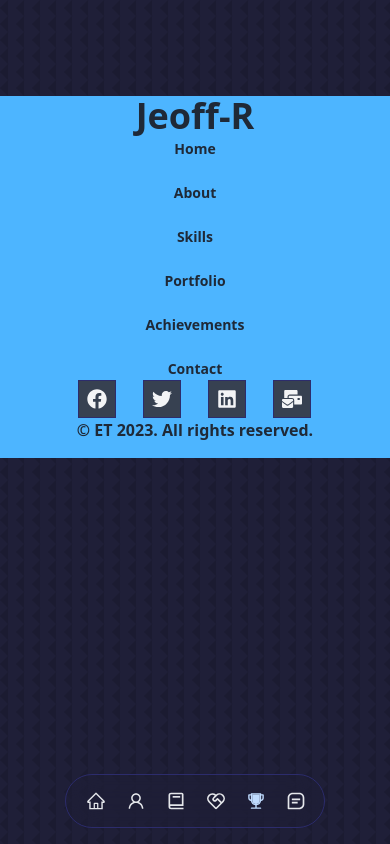
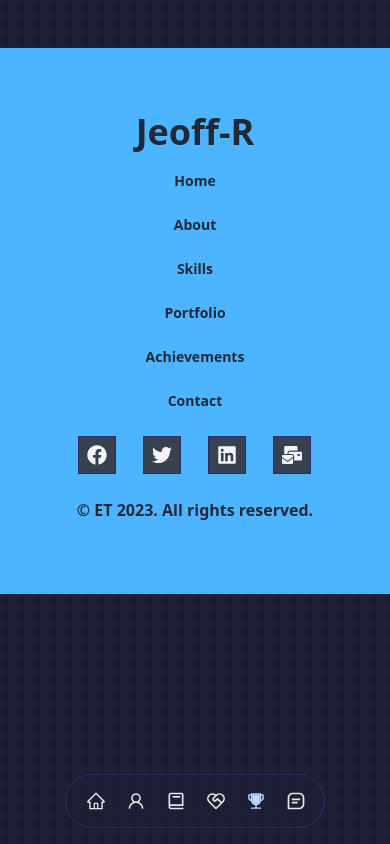
Before and after one commit to jeoff23/jeoff2023portfolio, a Next.js app: page /Footer in a window 390 px wide. Built offline with nearby package versions, Linux system fonts and the light colour scheme.

Commit message:
Fixing Console Error

```diff
--- a/app/Achievements/page.tsx
+++ b/app/Achievements/page.tsx
@@ -15,10 +15,10 @@ function Achievements() {
             <div className='max-w-7xl mx-auto mt-16'>
                 <div className='lg:flex lg:justify-between lg:flex-row flex flex-col items-center text-center mx-5'>
                     <div className='mb-7 border-2 border-midnight transition-shadow mr-4 hover:bg-blue-500 p-6 lg:w-1/2 w-full rounded-2xl bg-darkteal bg-gradient-to-l from-midnight to-transparent'>
-                        <Image src={award} alt="" className='rounded-3xl' />
+                        <Image src={award} alt="award" className='rounded-3xl' />
                     </div>
                     <div className='border-2 border-midnight hover:bg-blue-500 p-6 lg:w-1/2 w-full rounded-2xl bg-darkteal bg-gradient-to-r from-midnight to-transparent'>
-                        <Image src={certificate} alt="" className='rounded-3xl' />
+                        <Image src={certificate} alt="certificate" className='rounded-3xl' />
                     </div>
                 </div>
             </div>
--- a/app/Footer/page.tsx
+++ b/app/Footer/page.tsx
@@ -4,9 +4,9 @@ import { FaFacebook, FaTwitter, FaLinkedin, FaMailBulk } from "react-icons/fa"
 
 function Footer() {
     return (
-        <div className='lg:pt-32 pt-24'>
-            <div className='text-center text-gray-400 text-md font-semibold lg:h-1/2 h-3/4 bg-hex flex flex-col justify-evenly'>
-                <h1 className='text-4xl text-gray-800 hover:text-gray-100 font-bold'>Jeoff-R</h1>
+        <div className='lg:pt-32 pt-12'>
+            <div className='text-center text-gray-400 text-md font-semibold lg:h-96 bg-hex flex flex-col justify-evenly py-16 lg:pb-4'>
+                <h1 className='text-4xl text-gray-800 hover:text-gray-100 font-bold mb-4'>Jeoff-R</h1>
                 <div className='lg:flex lg:flex-row flex flex-col text-gray-800 w-1/3 mx-auto justify-evenly'>
                     <Link href="/">
                         <div className='mb-5 lg:mb-0'>
@@ -40,7 +40,7 @@ function Footer() {
                         <span className='text-sm font-semibold hover:text-gray-200'>Contact</span>
                     </Link>
                 </div>
-                <div className='flex flex-row lg:w-1/6 w-2/3 mx-auto justify-around items-center '>
+                <div className='flex flex-row lg:w-1/6 w-2/3 mx-auto justify-around items-center lg:py-4 py-6'>
                     <span className='border p-2 bg-gray-700 border-darkteal hover:bg-hex' >
                         <Link href="https://www.facebook.com/iemjeoff/" target="_blank">
                             <FaFacebook className="text-xl text-gray-100 hover:text-midnight" data-bs-toggle="tooltip" title='Facebook' />
@@ -65,7 +65,7 @@ function Footer() {
 
                     </span>
                 </div>
-                <div className='mb-4 text-gray-800'>
+                <div className='lg:mb-10 mb-2 text-gray-800'>
                     &copy; ET 2023. All rights reserved.
                 </div>
             </div>
--- a/app/Header/Topbar.tsx
+++ b/app/Header/Topbar.tsx
@@ -1,4 +1,3 @@
-"use client"
 import React from 'react'
 import { AiOutlineHome } from 'react-icons/ai';
 import { AiOutlineUser } from 'react-icons/ai';
@@ -14,7 +13,9 @@ function Topbar() {
         <nav className='inset-x-0 bottom-0 fixed w-full justify-center flex items-center mb-4 rounded-3xl '>
             <ul className='flex justify-around lg:w-1/4 w-2/3 border border-darkteal hover:bg-midnight py-4 background-transfarent rounded-full backdrop-blur-lg gap-5 px-5'>
                 <li>
-                    <Link href="/"><AiOutlineHome className='text-xl text-gray-200 hover:text-hex' /></Link>
+                    <Link href="/">
+                        <AiOutlineHome className='text-xl text-gray-200 hover:text-hex' />
+                    </Link>
                 </li>
                 <li>
                     <Link href="/AboutMe">
--- a/app/Skills/page.tsx
+++ b/app/Skills/page.tsx
@@ -4,7 +4,7 @@ import { SiRedux, SiReact, SiTailwindcss, SiMaterialui, SiNextdotjs, SiTypescrip
 
 function Skills() {
     return (
-        <div className="lg:pt-44 pt-28">
+        <div className="lg:pt-44 pt-16">
             <div className='text-center lg:mb-16 mb-10'>
                 <h5 className='text-gray-400 text-md font-semibold'>The Skills i Have</h5>
                 <h2 className='mt-2 text-2xl font-semibold text-hex'>Skills</h2>
--- a/app/layout.tsx
+++ b/app/layout.tsx
@@ -7,14 +7,31 @@ export default function RootLayout({
   children: React.ReactNode
 }) {
   return (
-    <section>
 
-      <div className="bg-midnight min-h-screen bg-background-texture">
+    <html lang="en">
+      {/*
+        <head /> will contain the components returned by the nearest parent
+        head.tsx. Find out more at https://beta.nextjs.org/docs/api-reference/file-conventions/head
+      */}
+      <head />
 
-        {children}
-        <Topbar />
-      </div>
+      <body className=''>
+        <div className="bg-midnight min-h-screen bg-background-texture">
+          <Topbar />
+          {children}
+        </div>
+      </body>
+    </html>
+    // <section>
+    //   <body>
+    //     <div className="bg-midnight min-h-screen bg-background-texture">
+    //       <Topbar />
+    //         {children}
+    //     </div>
 
-    </section>
+    //   </body>
+
+
+    // </section>
   )
 }
--- a/app/page.tsx
+++ b/app/page.tsx
@@ -1,4 +1,3 @@
-
 import React from 'react'
 import AboutMe from "./AboutMe/page"
 import Achievements from "./Achievements/page";
@@ -21,7 +20,6 @@ function page({ }: Props) {
             <section id="achievements"><Achievements /></section>
             <section id="contact"><Contact /></section>
             <Footer />
-
         </div>
     )
 }
--- a/package.json
+++ b/package.json
@@ -9,16 +9,13 @@
     "lint": "next lint"
   },
   "dependencies": {
-    "@fortawesome/fontawesome-svg-core": "^6.2.1",
-    "@fortawesome/free-solid-svg-icons": "^6.2.1",
-    "@fortawesome/react-fontawesome": "^0.2.0",
     "@next/font": "13.1.6",
     "@types/node": "18.11.18",
     "@types/react": "18.0.27",
     "@types/react-dom": "18.0.10",
     "eslint": "8.33.0",
     "eslint-config-next": "13.1.6",
-    "next": "13.1.6",
+    "next": "^13.1.7-canary.10",
     "react": "18.2.0",
     "react-dom": "18.2.0",
     "react-icons": "^4.7.1",
```
Also changed, not shown: app/AllWorks/page.tsx (+6 -6 lines), 1 other file (tests, documents, lock files or other folders). Lines whose indentation alone changed are shown as unchanged.
